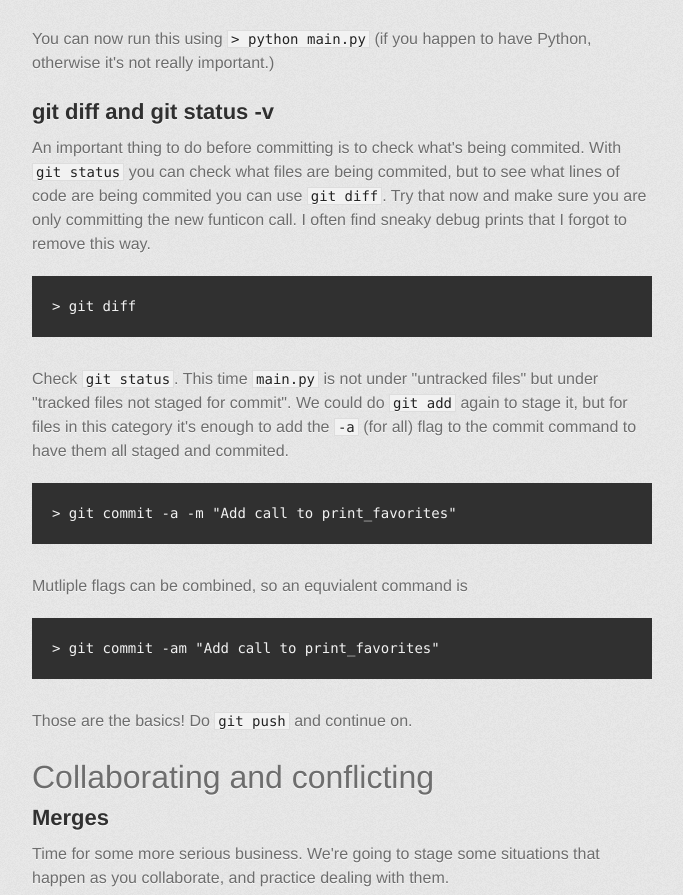
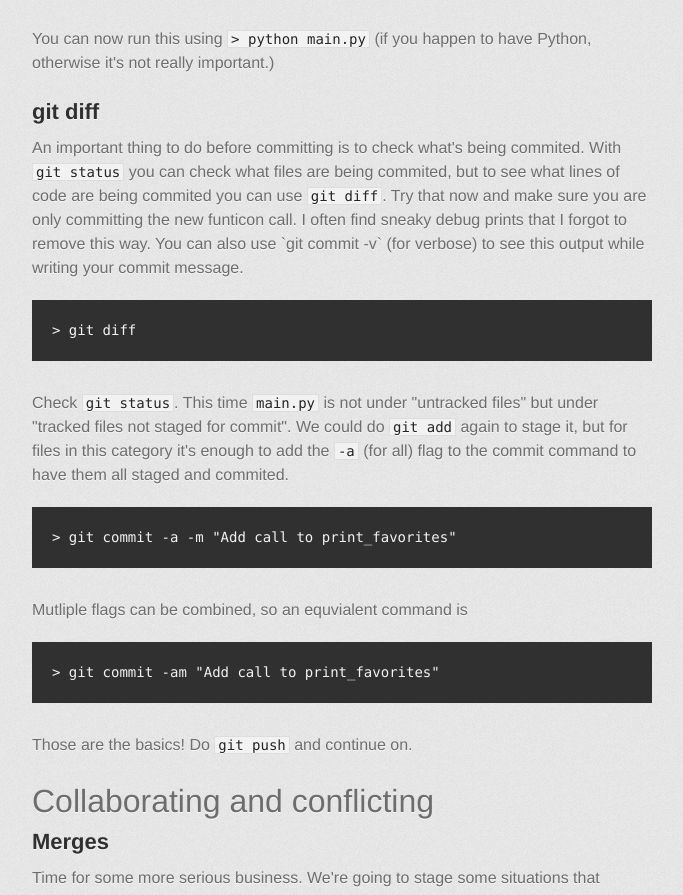
Before and after one commit to powion/tutorial, a plain HTML site: page index.html in a window 1280 px wide. Shown: the part 2012-2907 px from the top of the page, without its empty margins (298-981 px from the left). Drawn offline with Linux system fonts and the light colour scheme; a web font is replaced by a local one.

Commit message:
Mention git commit -v, remove git status -v for now

```diff
--- a/index.html
+++ b/index.html
@@ -84,9 +84,9 @@ print_favorites()
 <p>You can now run this using <code>&gt; python main.py</code> (if you happen to have Python, otherwise it's not really important.)</p>
 
 <h2>
-<a id="git-diff-and-git-status--v" class="anchor" href="#git-diff-and-git-status--v" aria-hidden="true"><span aria-hidden="true" class="octicon octicon-link"></span></a>git diff and git status -v</h2>
+<a id="git-diff" class="anchor" href="#git-diff" aria-hidden="true"><span aria-hidden="true" class="octicon octicon-link"></span></a>git diff</h2>
 
-<p>An important thing to do before committing is to check what's being commited. With <code>git status</code> you can check what files are being commited, but to see what lines of code are being commited you can use <code>git diff</code>. Try that now and make sure you are only committing the new funticon call. I often find sneaky debug prints that I forgot to remove this way.</p>
+<p>An important thing to do before committing is to check what's being commited. With <code>git status</code> you can check what files are being commited, but to see what lines of code are being commited you can use <code>git diff</code>. Try that now and make sure you are only committing the new funticon call. I often find sneaky debug prints that I forgot to remove this way. You can also use `git commit -v` (for verbose) to see this output while writing your commit message. </p>
 
 <pre><code>&gt; git diff
 </code></pre>
```
